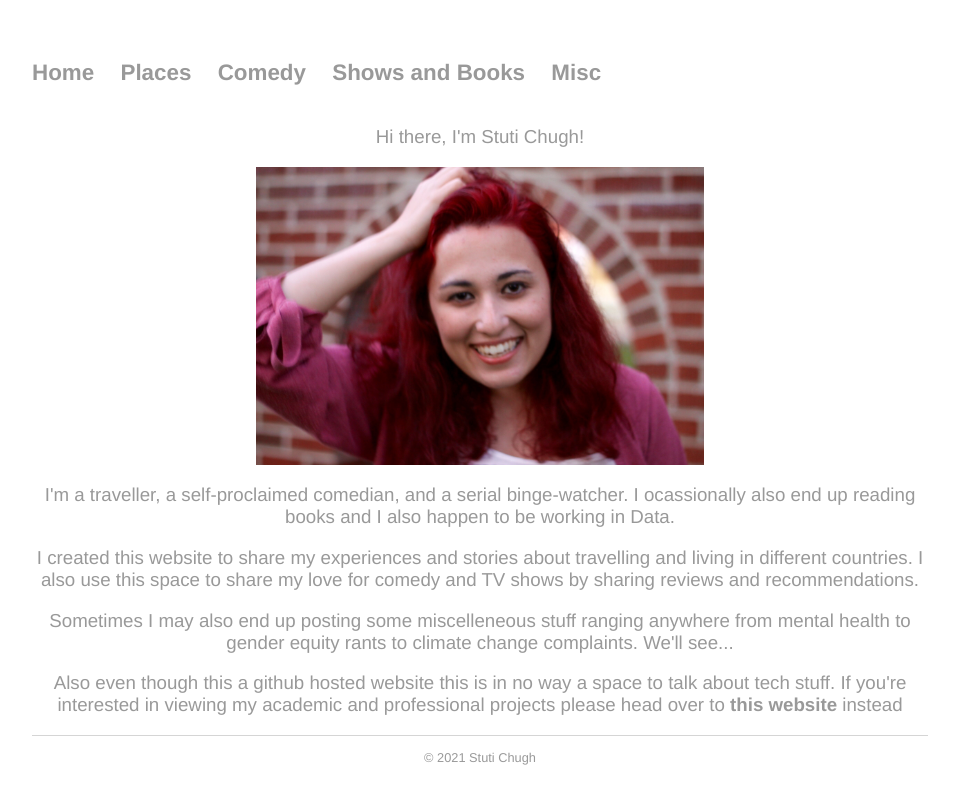
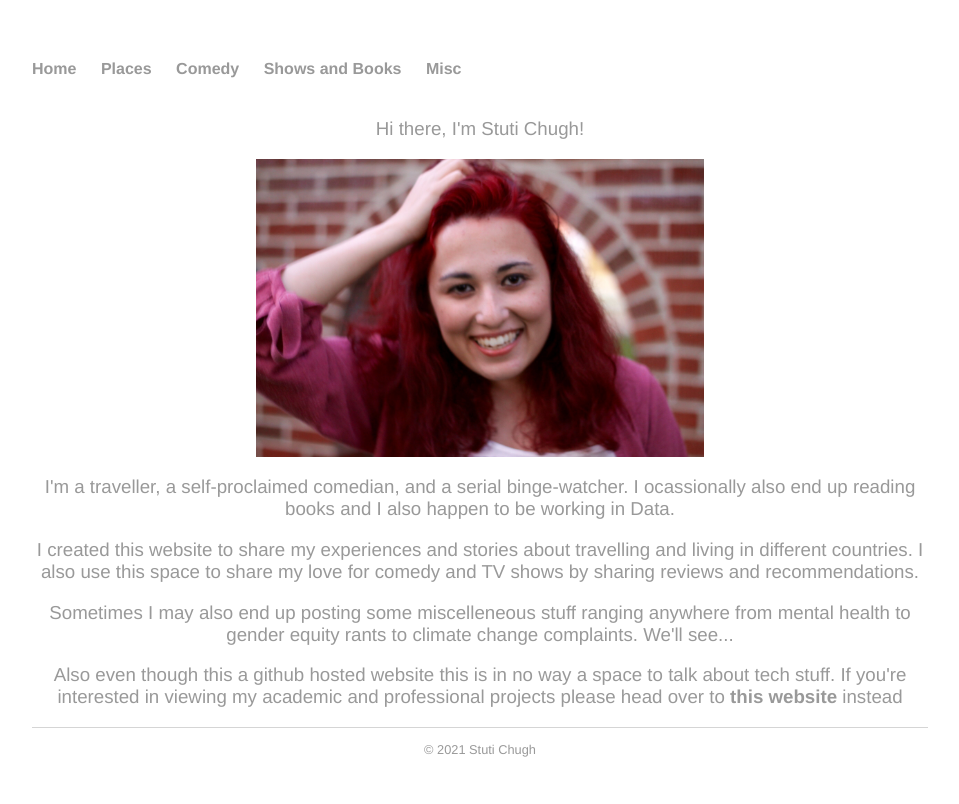
Before and after one commit to stutichugh/stutichugh.github.io, a Jekyll site: the page built from index.html, in a window 1280 px wide. Shown: the top 804 px of the page, without its empty margins (160-1119 px from the left). Built offline with Jekyll 4.4.1, drawn with Linux system fonts in a browser that asks for light colours.

Commit message:
made changes

```diff
--- a/_layouts/default.html
+++ b/_layouts/default.html
@@ -22,13 +22,13 @@
 		    </ul>
 							</li>
 	        		<li>
-								<a href="_posts/comedy.html">Comedy</a>
+								<a href="comedy.html">Comedy</a>
 								<!-- <ul class="dropdown-content">
 		       <li><a href="#">Why I love Comedy</a></li>
 		       <li><a href="#">Favorites</a></li>
 		    </ul> -->
 							</li>
-	        		<li><a href="_posts/shows.html">Shows and Books</a></li>
+	        		<li><a href="shows.html">Shows and Books</a></li>
 							<li><a href="/blog">Misc</a></li>
 	    		</ul>
 			</nav>
--- a/css/main.css
+++ b/css/main.css
@@ -46,13 +46,14 @@ footer {
 
 ul {
     margin: 20px auto 40px;
-    font-size: 1.4em;
+    font-size: 1em;
     font-family:'Helvetica', 'Arial', 'Sans-Serif';
     color: #999;
 }
 
  li {
     list-style: none;
+    font-size: 1em;
     font-family:'Helvetica', 'Arial', 'Sans-Serif';
     color: #999;
 }
@@ -88,7 +89,7 @@ ul {
   overflow:auto;
   font-family:'Helvetica', 'Arial', 'Sans-Serif';
   color: #cc8899;
-  text-align: left;
+  text-align: center;
   font-weight: bold;
   /* box-shadow: 1px 8px 16px 0px rgba(0,0,0,0.2); */
   z-index: 1;
```
